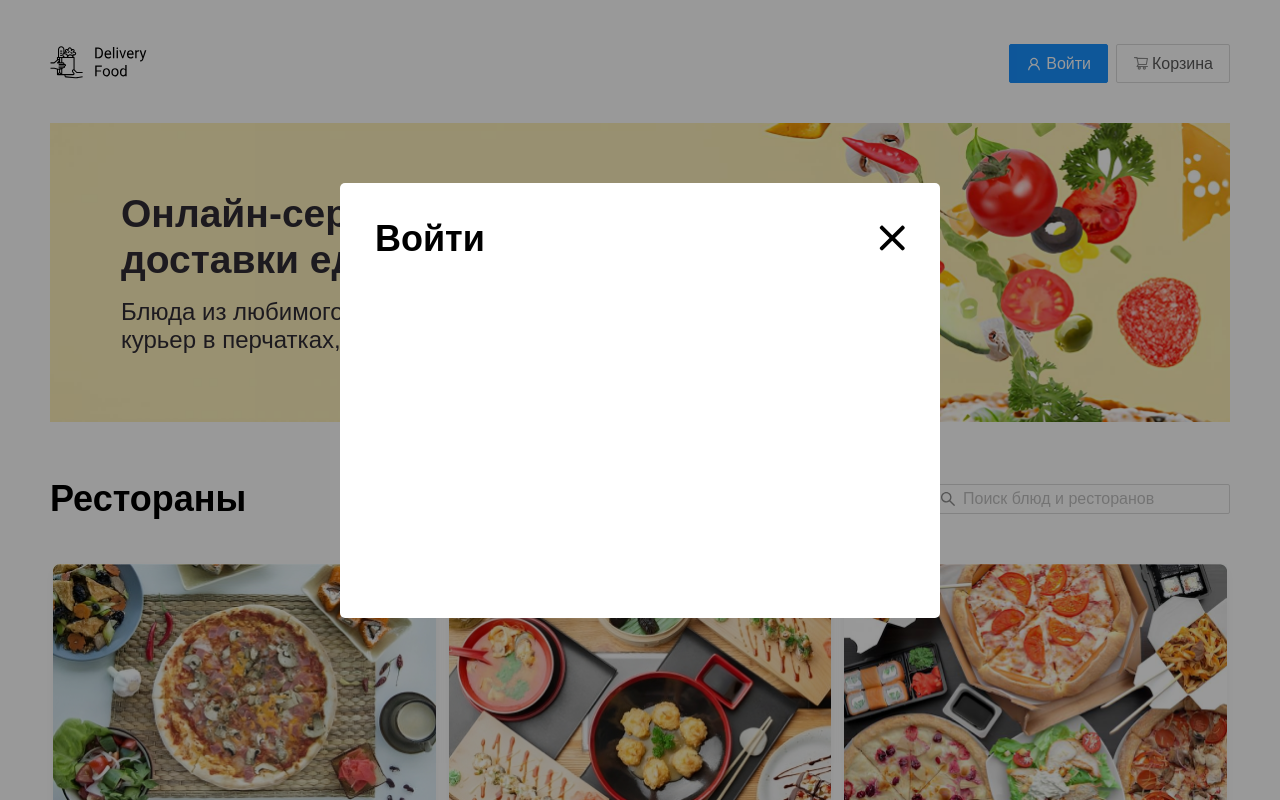
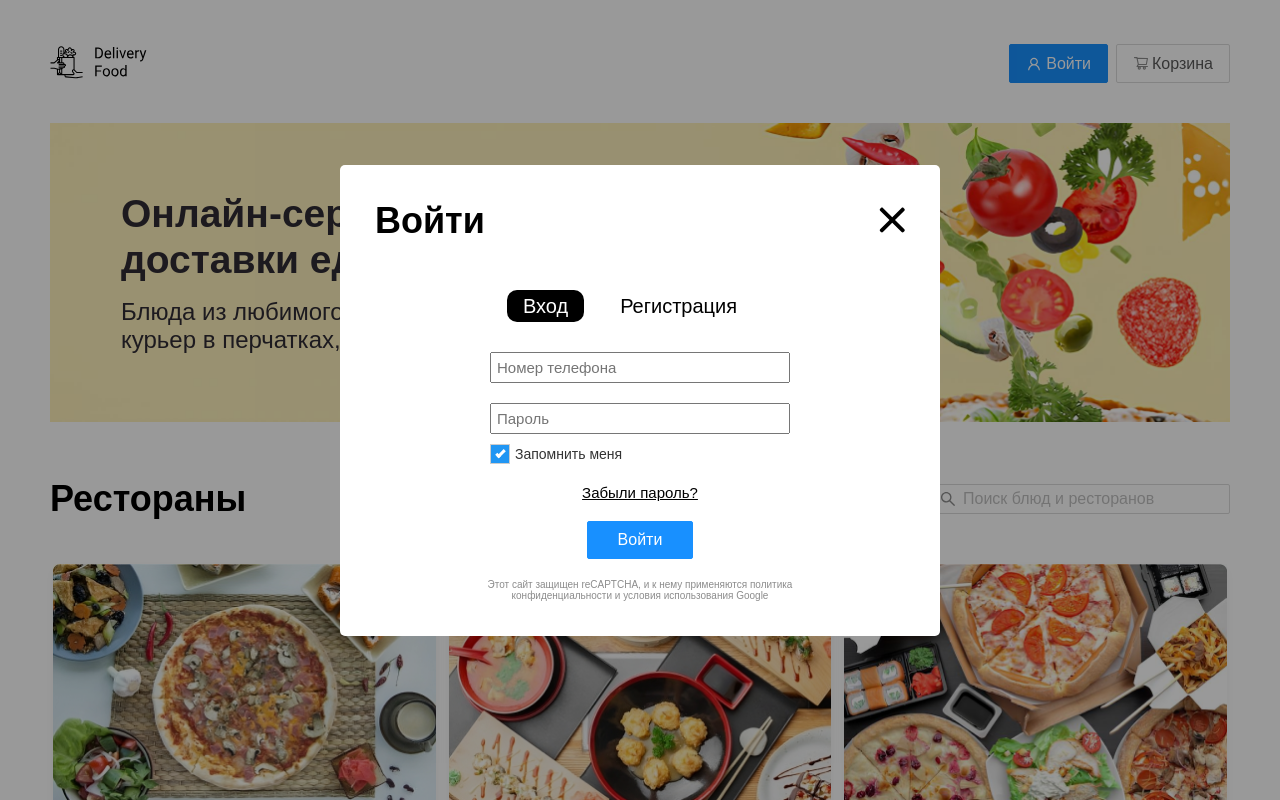
Before and after one commit to MoonSh9de/Delivery-vue, a Vue app: page / in a window 1280 px wide. Both pictures are taken after a click on the button "Войти". Shown: the top 800 px of the page. Built offline with nearby package versions, Linux system fonts and the light colour scheme.

Commit message:
Added a modal window for authorization and registration

```diff
--- a/src/assets/main.css
+++ b/src/assets/main.css
@@ -6,6 +6,7 @@
 	--gray-bg-color: #ddd;
 	--gray-text-color: #8C8C8C;
 	--black-color: #000;
+  --white-color: #fff;
   }
 
 html {
--- a/src/assets/media.css
+++ b/src/assets/media.css
@@ -49,7 +49,7 @@
 }
 
 @media (max-width: 465px) {
-    .cart-modal__footer {
+    .modal__footer {
         justify-content: center !important;
     }
 }
--- a/src/components/CartModal.vue
+++ b/src/components/CartModal.vue
@@ -1,12 +1,12 @@
 <template>
-  <div class="cart-modal__overlay" :class="{open: isOpen}" @click.self="closeModal()">
-       <div class="cart-modal">
-           <div class="cart-modal__header">
-               <h2 class="cart-modal__title">Корзина</h2>
-               <span class="cart-modal__close" @click="closeModal()"><img src="../assets/images/other/close.svg" alt=""></span>
+  <div class="modal__overlay" :class="{open: isOpen}" @click.self="closeModal()">
+       <div class="modal">
+           <div class="modal__header">
+               <h2 class="modal__title">Корзина</h2>
+               <span class="modal__close" @click="closeModal()"><img src="../assets/images/other/close.svg" alt=""></span>
            </div>
            <div v-if="cart.length > 0">
-            <div class="cart-modal__body">
+            <div class="modal__body">
                     <CartItem
                         v-for="(item) in cart"
                         :key="item.id"
@@ -14,28 +14,28 @@
                     />
                 </div>
 
-                    <div class="cart-modal__footer">
-                        <p class="cart-modal__footer--price info-black">{{ animatedTotalPrice }} ₽</p>
-                        <div class="cart-modal__footer--controls">
+                    <div class="modal__footer">
+                        <p class="modal__footer--price info-black">{{ animatedTotalPrice }} ₽</p>
+                        <div class="modal__footer--controls">
                             <button class="btn btn__primary ">Оформить заказ</button>
                             <button class="btn btn__outline " @click="clearCart()">Отмена</button>
                         </div>
                     </div>
             </div>
 
-            <div class="cart-modal__similar-body" v-else>
-                <p class="cart-modal__similar-subtitle">Хмм... здесь пусто 😞</p>
-                <p class="cart-modal__similar-text">Загляните на главную, чтобы выбрать ресторан и заказать Ваше любимое блюдо! 😋</p>
-                <router-link to='/' class="btn__primary cart-modal__link" @click="closeModal()">Перейти на главную</router-link>
+            <div class="modal__similar-body" v-else>
+                <p class="modal__similar-subtitle">Хмм... здесь пусто 😞</p>
+                <p class="modal__similar-text">Загляните на главную, чтобы выбрать ресторан и заказать Ваше любимое блюдо! 😋</p>
+                <router-link to='/' class="btn__primary modal__link" @click="closeModal()">Перейти на главную</router-link>
             </div>
         </div>
    </div>
 </template>
 
 <script setup>
-    import CartItem from './CartItem.vue';
-    import { computed, ref, watch } from 'vue';
     import { store } from '@/store/store';
+import { computed, ref, watch } from 'vue';
+import CartItem from './CartItem.vue';
     const props = defineProps({
         isOpen: Boolean,
         cart: Array
@@ -73,10 +73,10 @@
 </script>
 
 <style>
-    body:has(.cart-modal__overlay.open) {
+    body:has(.modal__overlay.open) {
         overflow: hidden;
     }
-    .cart-modal__overlay {
+    .modal__overlay {
     display: none;
     align-items: center;
     justify-content: center;
@@ -91,13 +91,13 @@
     z-index: 2;
     }
 
-    .cart-modal__overlay.open {
+    .modal__overlay.open {
     display: flex;
     }
-    .cart-modal__close {
+    .modal__close {
     cursor: pointer;
     }
-    .cart-modal {
+    .modal {
     display: flex;
     flex-direction: column;
     width: 600px;
@@ -111,19 +111,18 @@
 
     }
 
-    .cart-modal__header {
+    .modal__header {
     display: flex;
     justify-content: space-between;
     align-items: center;
-
     margin-bottom: 4.8rem;
     }
 
-    .cart-modal__title {
+    .modal__title {
     font-size: 3.6rem;
     }
 
-    .cart-modal__body {
+    .modal__body {
     height: 200px;
     overflow: auto;
     padding: 0 1.5rem 0 0;
@@ -148,7 +147,7 @@
     font-size: 400;
     }
 
-    .cart-modal__footer {
+    .modal__footer {
     display: flex;
     width: auto;
     height: 45px;
@@ -159,12 +158,12 @@
     gap: 2rem;
     }
 
-    .cart-modal__footer--controls {
+    .modal__footer--controls {
     display: flex;
     gap: 1rem;
     }
 
-    .cart-modal__footer--price {
+    .modal__footer--price {
     text-align: center;
     font-size: 2rem;
     font-weight: 400;
@@ -214,25 +213,25 @@
     color: #000;
     }
 
-    .cart-modal__similar-body {
+    .modal__similar-body {
        display: flex;
        flex-direction: column;
        align-items: center;
        text-align: center;
     }
 
-    .cart-modal__similar-subtitle {
+    .modal__similar-subtitle {
         font-size: 3rem;
     }
 
-    .cart-modal__similar-text {
+    .modal__similar-text {
         margin-top: 5rem;
         margin-bottom: 3rem;
         padding: 0 4rem;
 
         font-size: 2rem;
     }
-    .cart-modal__link {
+    .modal__link {
         width: 250px;
 
         padding: 0.75rem;
--- a/src/components/LoginModal.vue
+++ b/src/components/LoginModal.vue
@@ -1,10 +1,38 @@
 <template>
-    <div class="cart-modal__overlay" :class="{open: isOpen}" @click.self="closeModal()">
-         <div class="cart-modal">
-             <div class="cart-modal__header">
-                 <h2 class="cart-modal__title">Войти</h2>
-                 <span class="cart-modal__close" @click="closeModal()"><img src="../assets/images/other/close.svg" alt=""></span>
+    <div class="modal__overlay" :class="{open: isOpen}" @click.self="closeModal()">
+         <div class="modal login-modal">
+             <div class="modal__header">
+                 <h2 class="modal__title">Войти</h2>
+                 <span class="modal__close" @click="closeModal()"><img src="../assets/images/other/close.svg" alt=""></span>
              </div>
+        <section class="login-modal__body">
+            <div class="login-modal__buttons">
+                <button class="btn btn__login btn__login--active" type="submit">Вход</button>
+                <button class="btn btn__login" type="submit">Регистрация</button>
+            </div>
+            <form action="" method="get">
+                <p>
+                    <input class="login-modal__input" type="text" name="phone" id="phone" placeholder="Номер телефона" required>
+                </p>
+                <p>
+                    <input class="login-modal__input" type="password" name="password" id="password" placeholder="Пароль" required>
+                </p>
+                <p class="remember-me custom-checkbox">
+                    <input type="checkbox" name="remember" checked>
+                    <span class="checkmark"></span>
+                    <span class="remember-me__label">Запомнить меня</span>
+                </p>
+                <div class="login-modal__submit">
+                    <a class="forgot-pass-link" href="#">Забыли пароль?</a>
+                    <button class="btn btn__primary btn__login-modal" type="submit">Войти</button>
+                </div>
+            </form>
+            <p class="reCAPTCHA">
+                Этот сайт защищен reCAPTCHA, и к нему применяются
+                <a class="reCAPTCHA__link" target="_blank" href="https://policies.google.com/privacy">политика конфиденциальности</a> и
+                <a class="reCAPTCHA__link" target="_blank" href="https://policies.google.com/terms">условия использования Google</a>
+            </p>
+        </section>
             </div>
         </div>
   </template>
@@ -21,3 +49,134 @@ const closeModal = () => emit("toggleModal");
 
 
 </script>
+
+<style>
+    .login-modal {
+        height: auto;
+    }
+
+    .login-modal__body {
+        display: flex;
+        flex-direction: column;
+        justify-content: center;
+        align-items: center;
+
+        gap: 2rem;
+
+        padding: 0 8rem;
+    }
+
+    .lable {
+        position: absolute;
+    }
+    .login-modal__input {
+        margin: 1rem 0;
+    }
+
+    .btn__login {
+        display: inline-block;
+
+        margin-right: 2rem;
+
+        border-radius: 1rem;
+        border: 0;
+        background-color: transparent;
+
+        font-size: 2rem;
+    }
+
+    .login-modal__input {
+        width: 300px;
+        padding: 0.5rem;
+        font-size: 1.5rem;
+    }
+
+    .reCAPTCHA {
+        text-align: center;
+        color: var(--gray-text-color);
+        font-size: 1rem;
+    }
+
+    .reCAPTCHA__link {
+        color: var(--gray-text-color);
+        text-decoration: none;
+    }
+    .reCAPTCHA__link:hover {
+        color: var(--black-color);
+        text-decoration: underline;
+    }
+
+    .login-modal__submit {
+        display: flex;
+        flex-direction: column;
+        align-items: center;
+        gap: 2rem;
+    }
+
+    .forgot-pass-link {
+        font-size: 1.5rem;
+        color: var(--black-color);
+    }
+
+    .remember-me {
+        margin-bottom: 2rem;
+
+        font-size: 1.4rem;
+    }
+    /* Скрываем стандартный чекбокс */
+.remember-me input[type="checkbox"] {
+    display: none;
+}
+
+/* Стили для нового чекбокса */
+.remember-me .checkmark {
+    position: relative;
+    display: inline-block;
+    width: 20px;  /* Размер чекбокса */
+    height: 20px; /* Размер чекбокса */
+    background-color: #eee; /* Цвет фона неотмеченного чекбокса */
+    border: 1px solid #ccc;
+    vertical-align: middle;
+    margin-right: 5px;
+}
+
+/* Стили для отмеченного чекбокса */
+.remember-me input[type="checkbox"]:checked + .checkmark {
+    background-color: #2196F3; /* Цвет фона отмеченного чекбокса */
+}
+
+/* Создаем галочку */
+.remember-me .checkmark:after {
+    content: "";
+    position: absolute;
+    display: none;
+}
+
+/* Показываем галочку, когда чекбокс отмечен */
+.remember-me input[type="checkbox"]:checked + .checkmark:after {
+    display: block;
+    left: 7px;
+    top: 3px;
+    width: 5px;
+    height: 10px;
+    border: solid white;
+    border-width: 0 3px 3px 0;
+    transform: rotate(45deg);
+    color: blue;
+}
+
+/* Дополнительные стили для текста */
+.remember-me__label {
+    vertical-align: middle;
+    font-size: 14px; /* Размер шрифта метки */
+    color: #333; /* Цвет текста метки */
+}
+
+    .btn__login-modal {
+        padding: 1rem 3rem;
+    }
+    .btn__login--active {
+        background-color: var(--black-color);
+        color: var(--white-color);
+    }
+</style>
```
